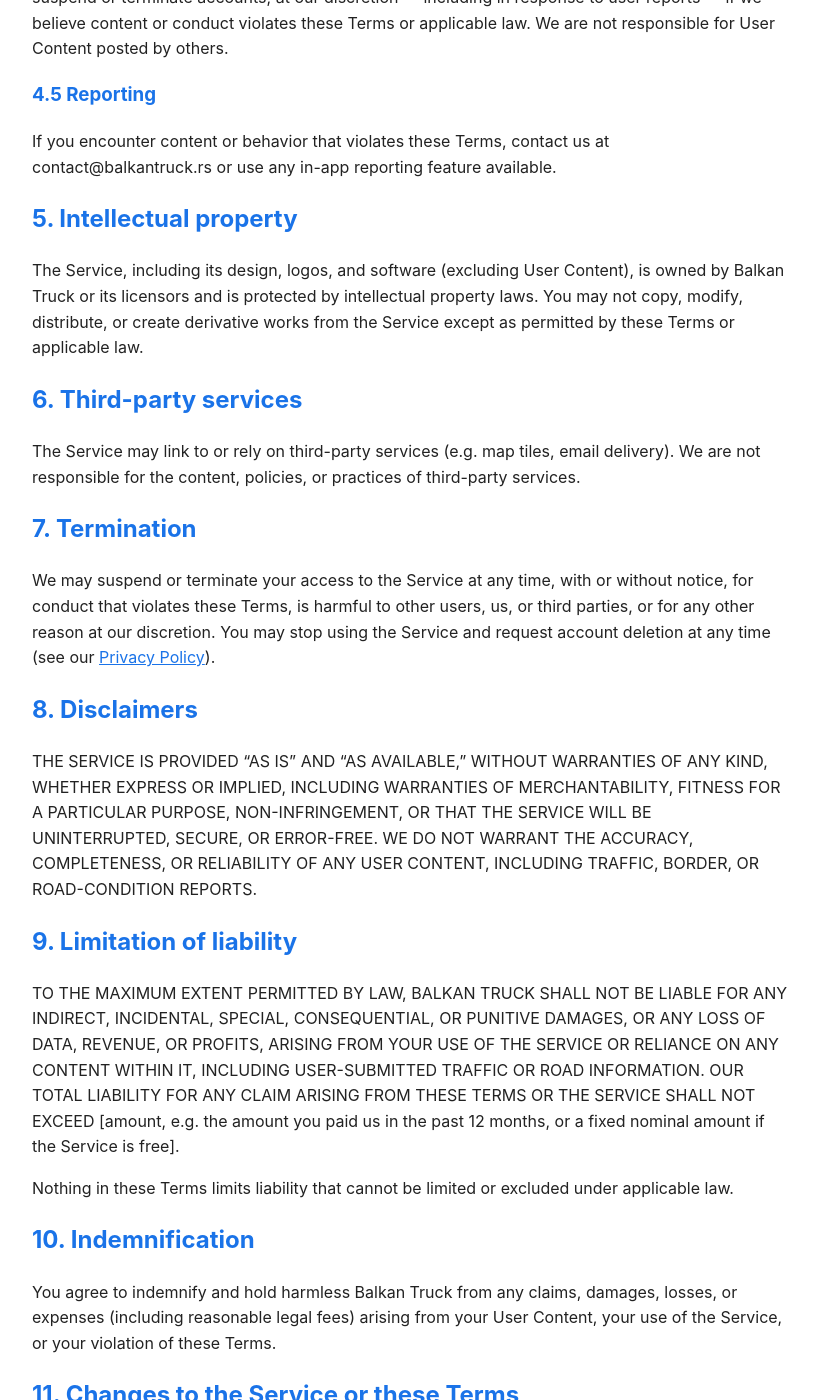
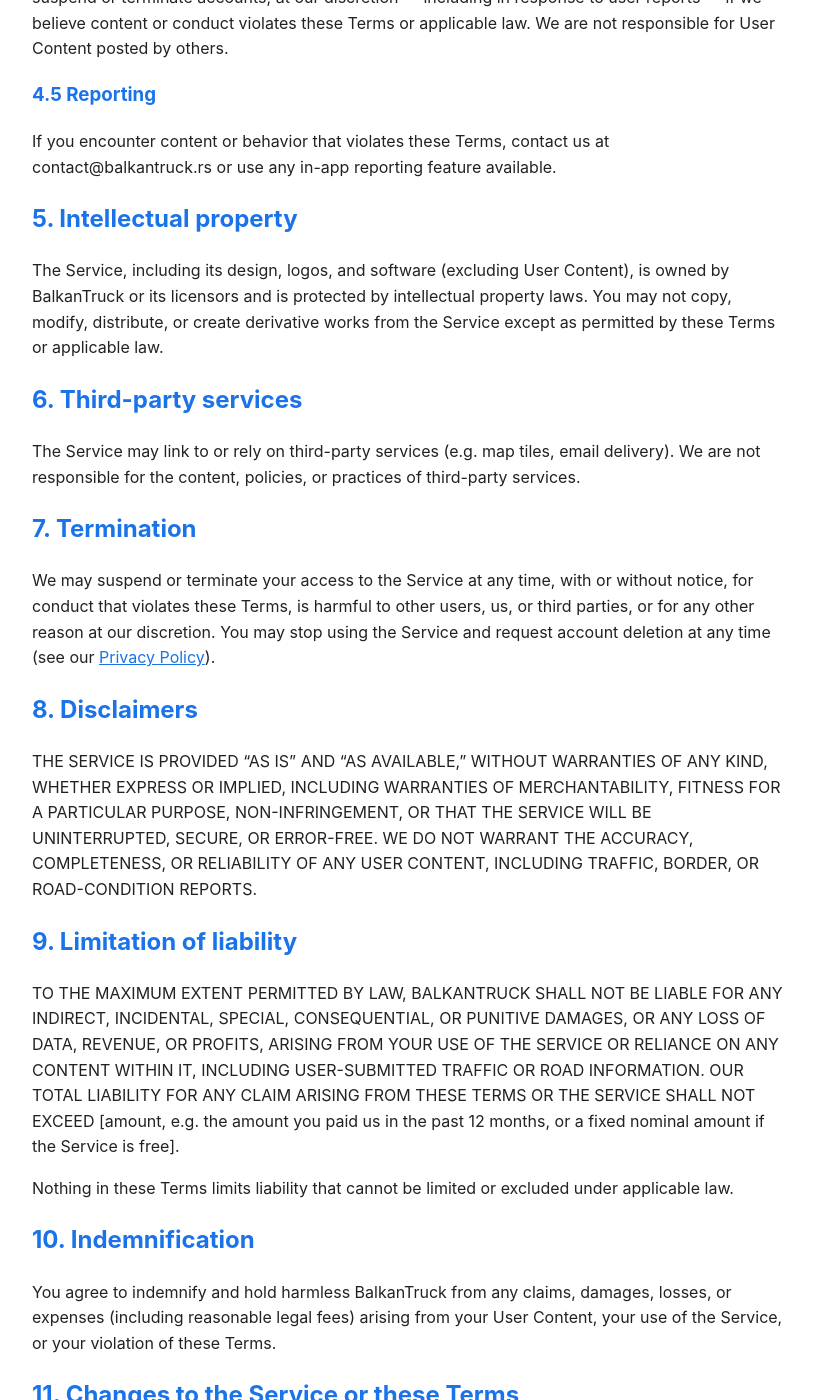
Before and after one commit to eugenecbdh/balkan-truck, a Jekyll site: the page built from terms-of-use.md, in a window 1280 px wide and 1400 px high, scrolled down 1923 px. Shown: the whole window, without its empty margins (228-1046 px from the left). Built offline with Jekyll 4.4.1, drawn with Linux system fonts in a browser that asks for light colours; some of the changed text lies outside the part shown.

Commit message:
Use consistent one-word brand name in legal docs
Standardize on "BalkanTruck" (no space) throughout, matching the
app's actual branding, instead of the "Balkan Truck" variant used
for the legal-entity references.

```diff
--- a/terms-of-use.md
+++ b/terms-of-use.md
@@ -15,7 +15,7 @@ title: Terms of Use
 
 **Effective date:** August 10, 2026
 
-These Terms of Use ("Terms") govern your access to and use of the BalkanTruck mobile application and related services (together, the "Service"), operated by Balkan Truck ("we", "us", "our"). By creating an account or using the Service, you agree to these Terms. If you do not agree, do not use the Service.
+These Terms of Use ("Terms") govern your access to and use of the BalkanTruck mobile application and related services (together, the "Service"), operated by BalkanTruck ("we", "us", "our"). By creating an account or using the Service, you agree to these Terms. If you do not agree, do not use the Service.
 
 ## 1. Eligibility
 
@@ -74,7 +74,7 @@ If you encounter content or behavior that violates these Terms, contact us at co
 
 ## 5. Intellectual property
 
-The Service, including its design, logos, and software (excluding User Content), is owned by Balkan Truck or its licensors and is protected by intellectual property laws. You may not copy, modify, distribute, or create derivative works from the Service except as permitted by these Terms or applicable law.
+The Service, including its design, logos, and software (excluding User Content), is owned by BalkanTruck or its licensors and is protected by intellectual property laws. You may not copy, modify, distribute, or create derivative works from the Service except as permitted by these Terms or applicable law.
 
 ## 6. Third-party services
 
@@ -90,13 +90,13 @@ THE SERVICE IS PROVIDED "AS IS" AND "AS AVAILABLE," WITHOUT WARRANTIES OF ANY KI
 
 ## 9. Limitation of liability
 
-TO THE MAXIMUM EXTENT PERMITTED BY LAW, BALKAN TRUCK SHALL NOT BE LIABLE FOR ANY INDIRECT, INCIDENTAL, SPECIAL, CONSEQUENTIAL, OR PUNITIVE DAMAGES, OR ANY LOSS OF DATA, REVENUE, OR PROFITS, ARISING FROM YOUR USE OF THE SERVICE OR RELIANCE ON ANY CONTENT WITHIN IT, INCLUDING USER-SUBMITTED TRAFFIC OR ROAD INFORMATION. OUR TOTAL LIABILITY FOR ANY CLAIM ARISING FROM THESE TERMS OR THE SERVICE SHALL NOT EXCEED [amount, e.g. the amount you paid us in the past 12 months, or a fixed nominal amount if the Service is free].
+TO THE MAXIMUM EXTENT PERMITTED BY LAW, BALKANTRUCK SHALL NOT BE LIABLE FOR ANY INDIRECT, INCIDENTAL, SPECIAL, CONSEQUENTIAL, OR PUNITIVE DAMAGES, OR ANY LOSS OF DATA, REVENUE, OR PROFITS, ARISING FROM YOUR USE OF THE SERVICE OR RELIANCE ON ANY CONTENT WITHIN IT, INCLUDING USER-SUBMITTED TRAFFIC OR ROAD INFORMATION. OUR TOTAL LIABILITY FOR ANY CLAIM ARISING FROM THESE TERMS OR THE SERVICE SHALL NOT EXCEED [amount, e.g. the amount you paid us in the past 12 months, or a fixed nominal amount if the Service is free].
 
 Nothing in these Terms limits liability that cannot be limited or excluded under applicable law.
 
 ## 10. Indemnification
 
-You agree to indemnify and hold harmless Balkan Truck from any claims, damages, losses, or expenses (including reasonable legal fees) arising from your User Content, your use of the Service, or your violation of these Terms.
+You agree to indemnify and hold harmless BalkanTruck from any claims, damages, losses, or expenses (including reasonable legal fees) arising from your User Content, your use of the Service, or your violation of these Terms.
 
 ## 11. Changes to the Service or these Terms
 
@@ -108,5 +108,5 @@ These Terms are governed by the laws of Serbia, without regard to conflict-of-la
 
 ## 13. Contact us
 
-Balkan Truck
+BalkanTruck
 contact@balkantruck.rs
```
Also changed, not shown: privacy-policy.md (+3 -3 lines).
